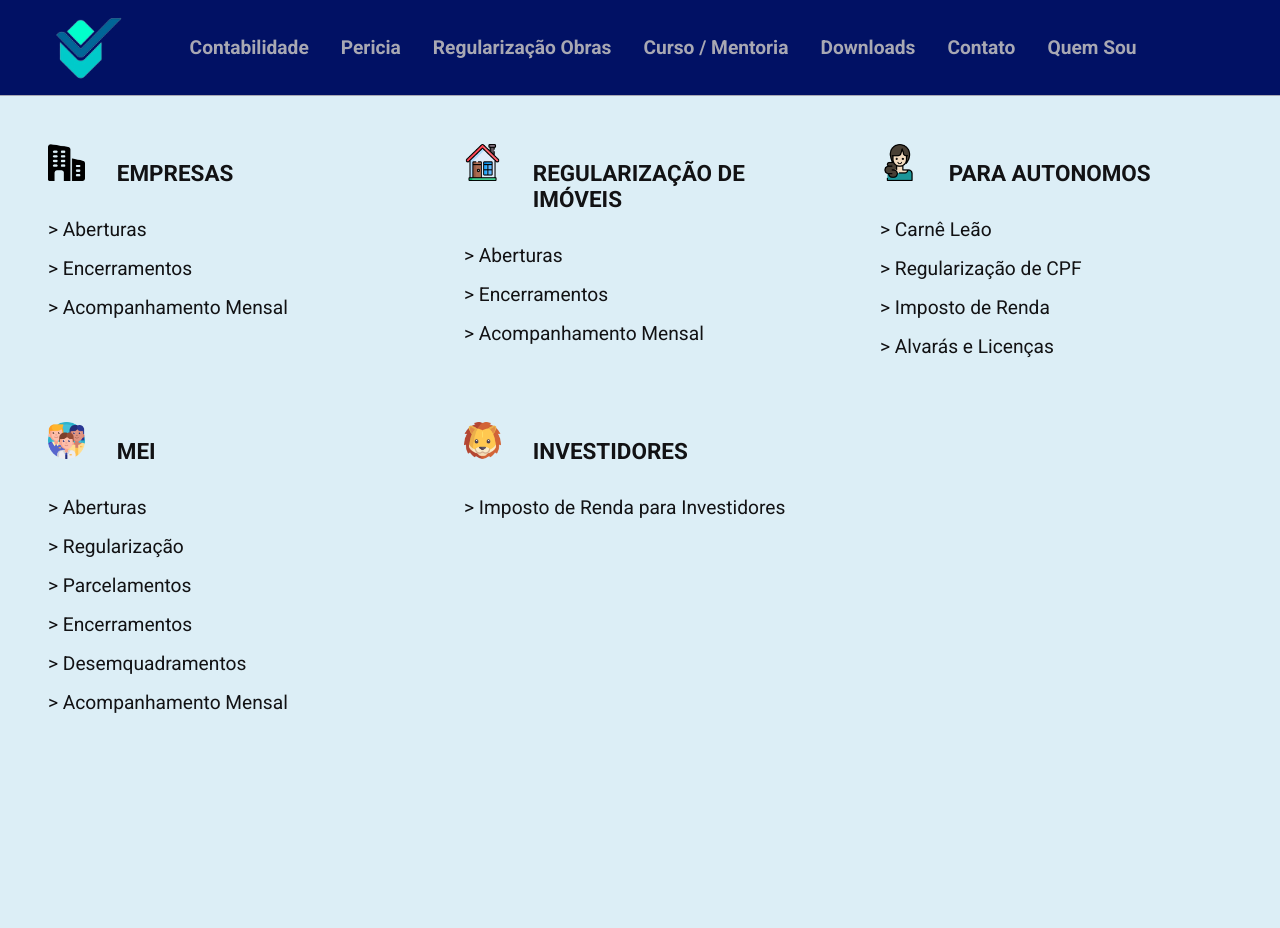
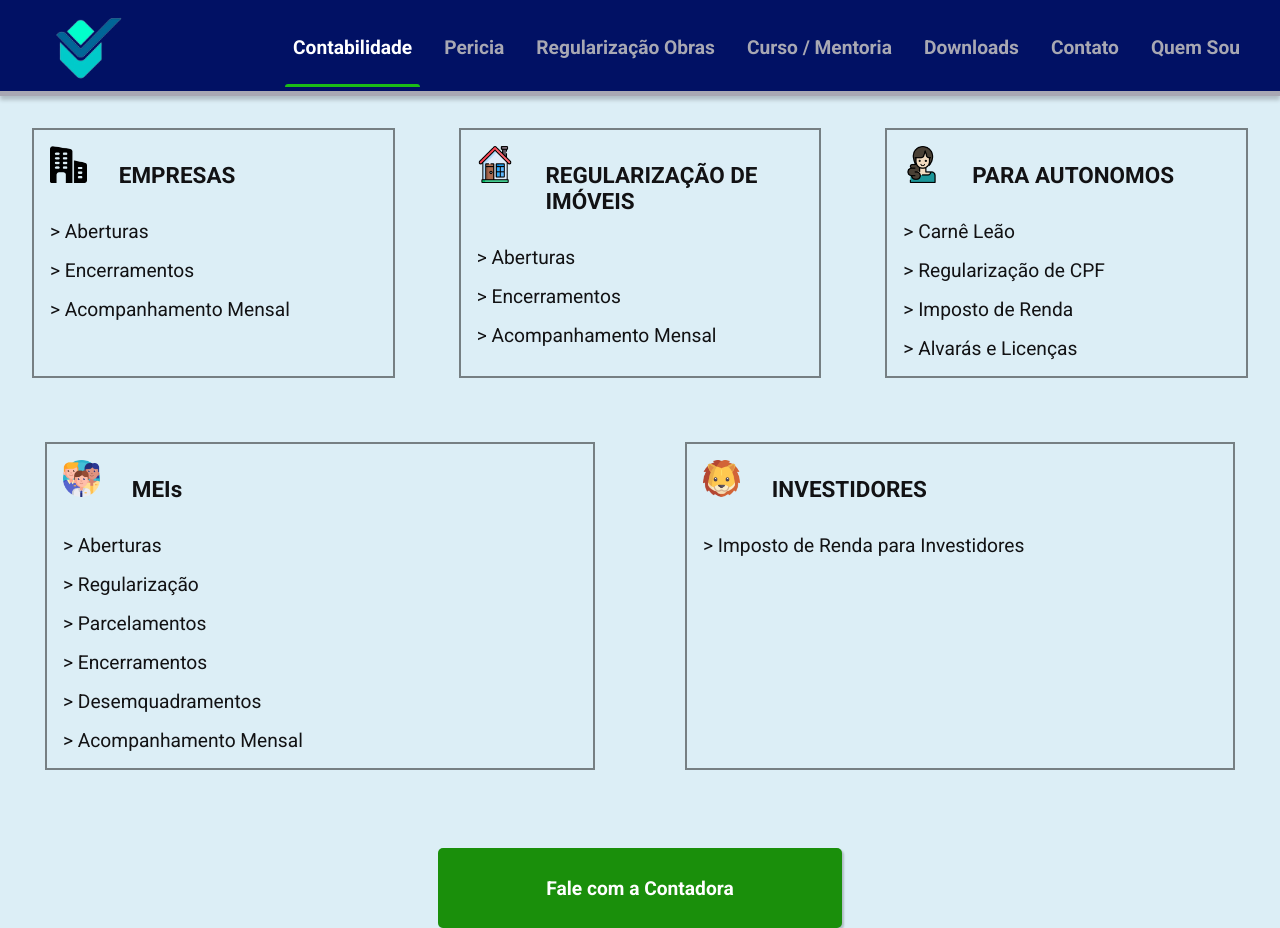
Before and after one commit to jordaomoraes/flr, a Next.js app in the folder webflr/: page /Contabilidade in a window 1280 px wide. Before the commit the page ends 800 px from the top, so only its background shows below. Built offline with nearby package versions, Linux system fonts and the light colour scheme.

Commit message:
fix - correcoes diversas

```diff
--- /dev/null
+++ b/webflr/src/components/ActiveLink/index.tsx
@@ -0,0 +1,44 @@
+import { ReactElement , cloneElement } from "react";
+import Link, { LinkProps } from "next/link";
+import { useRouter } from "next/router";
+
+interface ActiveLinkProps extends LinkProps {
+
+    children: ReactElement;
+    activeClassName : string;
+}
+
+export function ActiveLink( {children , activeClassName , ...rest} : ActiveLinkProps ){
+
+    const { asPath } = useRouter();
+
+    const className = asPath === rest.href
+    ? activeClassName
+    : '';
+
+    // desestrura nas propriedade childer e activeClasseName, o ...rest pega o restante das propriedades do componente link
+
+    return (
+
+        // aqui passa o restante das propriedades para o componete link, menos as duas
+        <Link { ...rest}>
+
+            {/* //aqui clona o elemento children adicionando a propriedade nele */}
+            {cloneElement(children, {
+
+                className,
+            })}
+
+
+        </Link>
+
+
+
+    );
+
+
+
+
+
+
+}
--- a/webflr/src/components/Header/index.tsx
+++ b/webflr/src/components/Header/index.tsx
@@ -1,27 +1,31 @@
 import styles from './styles.module.scss'
 
 import Link from 'next/link';
-import { useRouter } from 'next/router';
+
+import { ActiveLink } from '../ActiveLink';
 
 
 export function Header() {
-
-const { asPath } = useRouter();
 
 
   return (
     <header className={styles.headerContainer}>
       <div className={styles.headerContent}>
-      <img src="/images/logo_flr.svg" alt="logo FLR"></img>
+              <img src="/images/logo_flr.svg" alt="logo FLR"></img>
+        <nav>
+            <ActiveLink activeClassName={styles.active} href="/Contabilidade"><a>Contabilidade</a></ActiveLink>
 
-        <nav>
-            <Link href="/Contabilidade"><a className={styles.active}>Contabilidade</a></Link>
-            <Link href="/Pericia"><a className={styles.active}>Pericia</a></Link>
-            <Link href="/Pericia"><a className={styles.active}>Regularização Obras</a></Link>
-            <Link href="/Pericia"><a className={styles.active}>Curso / Mentoria</a></Link>
-            <Link href="/Downloads"><a className={styles.active}>Downloads</a></Link>
-            <Link href="/Contato"><a className={styles.active}>Contato</a></Link>
-            <Link href="/QuemSou"><a className={styles.active}>Quem Sou</a></Link>
+            <ActiveLink activeClassName={styles.active}  href="/Pericia"><a>Pericia</a></ActiveLink>
+
+            <ActiveLink activeClassName={styles.active}href="/Obras"><a>Regularização Obras</a></ActiveLink>
+
+            <ActiveLink activeClassName={styles.active}href="/Curso"><a >Curso / Mentoria</a></ActiveLink>
+
+            <ActiveLink activeClassName={styles.active}href="/Downloads"><a>Downloads</a></ActiveLink>
+
+            <ActiveLink activeClassName={styles.active}href="/Contato"><a>Contato</a></ActiveLink>
+
+            <ActiveLink activeClassName={styles.active}href="/QuemSou"><a>Quem Sou</a></ActiveLink>
         </nav>
       </div>
     </header>
--- a/webflr/src/components/Header/styles.module.scss
+++ b/webflr/src/components/Header/styles.module.scss
@@ -1,32 +1,45 @@
 .headerContainer {
   height: 6rem;
-  border-bottom: 1px solid var(--gray-800);
+  border-bottom: 5px solid var(--gray-800);
   background-color: var(--blue-header);
+
+   // display: flex;
+  //   align-items: center;
+     justify-content: space-between;
+     flex-wrap: wrap;
+
+    width: 100%;
+  //   height: 80px;
+  //   max-height: 100%;
+
+
+    box-shadow: 0px 4px 4px 0px rgba(0, 0, 0, 0.2);
+
+}
+
+.headerLogo{
+  display: flex;
+  align-items: center;
 
 }
 
 .headerContent {
-  max-width: 1320px;
+
   height: 6rem;
   margin: 0 auto;
   padding: 0 2rem;
-
+  justify-content: space-between;
+  align-items:center;
   font-size: 1.2rem;
   font-weight: bold;
-
   display: flex;
-  align-items: center;
   img{
-
     height: 5rem;
   }
 
   nav {
     margin-left: 3rem;
     height: 5rem;
-
-
-
     a {
       display: inline-block;
       position: relative;
@@ -34,7 +47,6 @@
       height: 5rem;
       line-height: 5rem;
       color: var(--gray-300);
-
       transition: color 0.2s;
 
       & + a {
@@ -45,12 +57,12 @@
         color: var(--white);
       }
 
-      &:active {
+      &.active {
         color: var(--white);
         font-weight: bold;
       }
 
-      &:active::after {
+      &.active::after {
         content: "";
         height: 3px;
         border-radius: 3px 3px 0 0;
--- a/webflr/src/pages/Contabilidade/index.tsx
+++ b/webflr/src/pages/Contabilidade/index.tsx
@@ -6,11 +6,12 @@ export default function Contabilidade() {
   return <>
 
     <div className={styles.container}>
+
       <div className={styles.cards}>
-        <div className={styles.cardsHeader}>
-          <img src="/images/img-empresas.png" alt="logo FLR"></img>
+      <header>
+      <img src="/images/img-empresas.png" alt="logo FLR"></img>
           <h3>EMPRESAS</h3>
-        </div>
+      </header>
         <p> {">"} Aberturas</p>
         <p> {">"} Encerramentos</p>
         <p> {">"} Acompanhamento Mensal</p>
@@ -18,10 +19,10 @@ export default function Contabilidade() {
 
 
       <div className={styles.cards}>
-        <div className={styles.cardsHeader}>
+        <header>
           <img src="/images/img-casas.png" alt="logo FLR"></img>
           <h3>REGULARIZAÇÃO DE IMÓVEIS</h3>
-        </div>
+        </header>
         <p> {">"} Aberturas</p>
         <p> {">"} Encerramentos</p>
         <p> {">"} Acompanhamento Mensal</p>
@@ -29,21 +30,25 @@ export default function Contabilidade() {
 
       <div className={styles.cards}>
 
-        <div className={styles.cardsHeader}>
+        <header>
           <img src="/images/img-autonomos.png" alt="logo FLR"></img>
           <h3>PARA AUTONOMOS</h3>
-        </div>
+        </header>
         <p> {">"} Carnê Leão</p>
         <p> {">"} Regularização de CPF</p>
         <p> {">"} Imposto de Renda</p>
         <p> {">"} Alvarás e Licenças</p>
       </div>
 
+      </div>
+      <div className={styles.container}>
+
+
       <div className={styles.cards}>
-        <div className={styles.cardsHeader}>
+        <header >
           <img src="/images/img-mei.png" alt="logo FLR"></img>
-          <h3>MEI</h3>
-        </div>
+          <h3>MEIs</h3>
+        </header>
         <p> {">"} Aberturas</p>
         <p> {">"} Regularização</p>
         <p> {">"} Parcelamentos</p>
@@ -53,16 +58,19 @@ export default function Contabilidade() {
       </div>
 
       <div className={styles.cards}>
-        <div className={styles.cardsHeader}>
+        <header>
           <img src="/images/img-ir.png" alt="logo FLR"></img>
           <h3>INVESTIDORES</h3>
-        </div>
+        </header>
         <p> {">"} Imposto de Renda para Investidores</p>
       </div>
 
+</div>
 
+<div className={styles.cssfooter}>
+<button>Fale com a Contadora</button>
 
-    </div>
+</div>
 
 
   </>;
--- a/webflr/src/pages/Contabilidade/styles.module.scss
+++ b/webflr/src/pages/Contabilidade/styles.module.scss
@@ -1,33 +1,19 @@
 .container{
-  display: grid;
-  grid-template-columns: 1fr 1fr 1fr;
-  margin: 1rem;
-  // margin-left: 10rem;
-  align-content: center;
+
+ display: flex;
+ height: auto;
+ justify-content: space-around;
+
 
 }
-
-.cardsHeader{
-  display: flex;
-  margin-bottom: 2rem;
-  img {
-    margin-right: 2rem;
-    height: 2.3rem;
-    width: 2.3rem;
-  }
-  h3{
-    margin-top: 1rem;
-  }
-}
-
 .cards {
   padding: 1rem;
-  margin: 1rem;
+  margin: 2rem;
+   width: 550px;
   font-size: 1.2rem;
-
+  border: 2px solid rgba(7, 6, 6, 0.479);
   color:  var(--gray-900);
   //  background-color: rgb(212, 247, 247);
-  align-items: center;
 
   h3{
     font-weight: bold;
@@ -37,4 +23,54 @@
     margin-top: 1rem;
   }
 
+  header {
+
+    display: flex;
+    margin-bottom: 2rem;
+    img {
+      margin-right: 2rem;
+      height: 2.3rem;
+      width: 2.3rem;
+    }
+    h3{
+      margin-top: 1rem;
+    }
+
+  }
+
 }
+
+.cssfooter{
+
+  display: flex;
+  justify-content: center;
+  margin-top: 2rem;
+
+
+
+  button{
+
+    margin-top: 14px !important;
+    padding: 4px;
+    height: 80px;
+    width: calc(33% - 1.2rem);
+    padding: 0 40px;
+    margin: 0 1rem;
+    background: var(--green-500);
+    color: var(--white);
+    border-radius: 5px;
+    box-shadow: 2px 2px 2px 0px rgba(0, 0, 0, 0.2);
+    border: none;
+    font-weight: bold;
+    font-size: 1.2rem;
+    transition: all 0.2s;
+
+  }
+
+ button:hover{
+    transform: scale(1.02);
+    background-color: var(--green-600);
+}
+
+
+}
--- a/webflr/src/styles/global.scss
+++ b/webflr/src/styles/global.scss
@@ -12,6 +12,8 @@
   --gray-900: #121214;
   --blue-header:#011164;
   --blue-main:#DCEEF6;
+  --green-500:#1a8f0b;
+  --green-600:#167709;
 
   --cyan-500: #61dafb;
   --yellow-500: #1bbd16;
```
Also changed, not shown: webflr/src/pages/Curso/index.tsx (added, +7 -0 lines), webflr/src/pages/Obras/index.tsx (added, +7 -0 lines), webflr/src/pages/Curso/styles.module.scss (added), webflr/src/pages/Obras/styles.module.scss (added).
